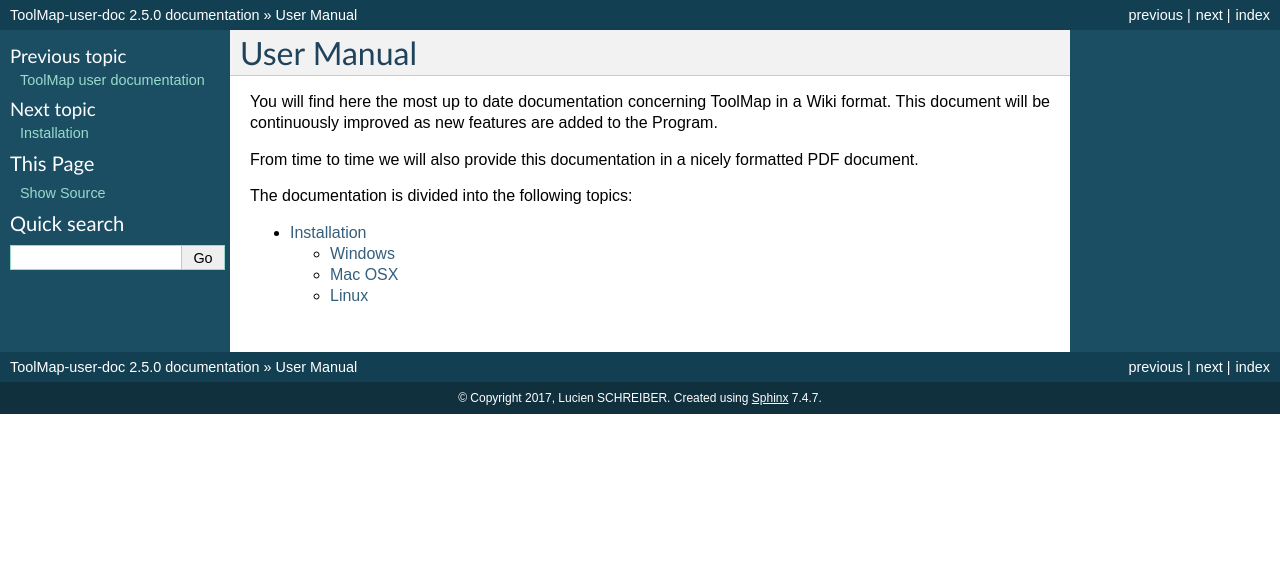
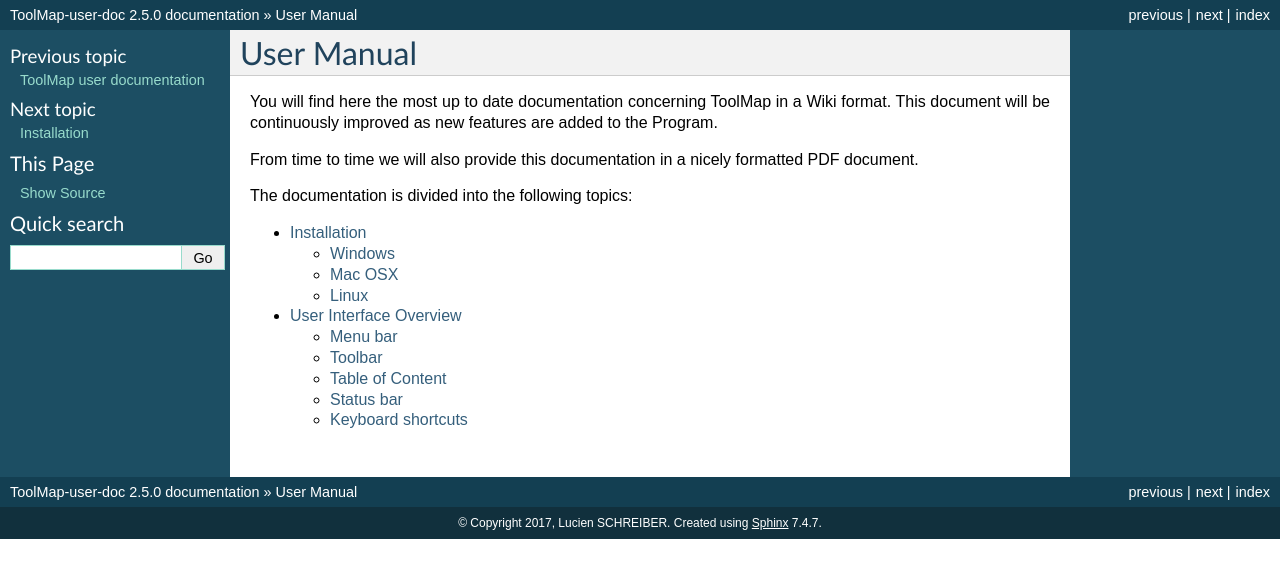
Before and after one commit to terranum-ch/ToolMap-user-doc, a Sphinx documentation site: the page built from doc/user-manual.rst, in a window 1280 px wide. Shown: the top 578 px of the page. Built offline with Sphinx 7.4.7, drawn with Linux system fonts in a browser that asks for light colours; some of the changed lines change nothing that is shown.

Commit message:
Adding gui section to the user manual

```diff
--- a/doc/user-manual.rst
+++ b/doc/user-manual.rst
@@ -11,3 +11,4 @@
    :maxdepth: 2
 
    usermanual/installation
+   usermanual/gui
--- /dev/null
+++ b/doc/usermanual/gui.rst
@@ -0,0 +1,173 @@
+User Interface Overview
+=======================
+
+The ToolMap user interface integrates the following elements:
+
+.. image:: img/window-interface.png
+
+
+#. Menu bar
+#. Toolbar
+#. Table of content
+#. Visualization and editing window
+#. Status bar
+
+Menu bar
+-------------------------------
+
+In the menu bar nine menus are available, each of them will lead you to different options:
+
+  - :guilabel:`Project`: This menu contains all options related to the project management.
+  - :guilabel:`Data`: This menu allows the user to add or import support data into the project.
+  - :guilabel:`View`: The view menu contains all options for navigating and zooming into the displayed data.
+  - :guilabel:`Selection`: This menu contains tools for managing the selection.
+  - :guilabel:`Edition`: All tools related to the editing process are located into this menu.
+  - :guilabel:`Attribution`: This menu contains the tools used when attributing datas.
+  - :guilabel:`Validation`: This menu contains the tools used to check the objects and layers before exportation as well as the //Statistics...// tool.
+  - :guilabel:`Window`: windows management and other functionalities.
+  - :guilabel:`Help`: The Help Menu provides various help functions as well as options for reporting a bug.
+
+Toolbar
+-------------------------------
+
+The toolbar is accessible on top of the application window, right under the menu bar. It allows to quickly access to the different main tools available in ToolMap. Most of the toolbar buttons are grayed out while no project is open.
+
+Selection tool
+^^^^^^^^^^^^^^^^^^^^^^^^^^
+
+  * |image_reference| Select one or several geometrical objects
+
+.. |image_reference| image:: img/tool-selection.jpg
+
+
+Navigation tools
+^^^^^^^^^^^^^^^^^^^^^^^^^^
+
+  * |img1| Zoom to the maximum extent of all visible layers
+  * |img2| Zoom in or out into the visualization window
+  * |img3| Pan the view in any direction
+  * |img4| Go back to the previous zoom extent
+
+Edition tool
+^^^^^^^^^^^^^^^^^^^^^^^^^^
+
+  * |img5| Draw a new object
+  * |img6| Modify an existing object
+  * |img7| Modify shared node
+
+Attribution tools
+^^^^^^^^^^^^^^^^^^^^^^^^^^
+
+  * |img8| Display the Object kind panel
+  * |img9| Display the Object attribute window
+
+Information tool
+^^^^^^^^^^^^^^^^^^^^^^^^^^
+
+  * |img10| Display the identification window
+
+Scale
+^^^^^^^^^^^^^^^^^^^^^^^^^^
+
+  * |img11| Drop-down menu of available scales. User defined scale can be set using the :menuselection:`Project --> Edit --> Settings` menu
+
+Table of Content
+-------------------------------
+
+The table of content shows a list of all the layers loaded in the project. It looks like the following:
+
+.. image:: img/window-toc.png
+
+#. Construction layers, they are automatically generated at the creation of the project and can be edited. They are displayed using a bold font.
+#. Support Themes, they cannot be edited.
+
+Status bar
+-------------------------------
+
+The status bar at the bottom of the application window provides additional information like geographical coordinates or the number of features selected.
+
+
+Keyboard shortcuts
+-------------------------------
+
+Keyboard Shortcuts have been set to the most used functions to make the use of Toolmap easier and quicker.
+
+.. note:: Under Mac OSX, Ctrl is replaced by the standard CMD(⌘) button.
+
+Project management
+^^^^^^^^^^^^^^^^^^^^^^^^^^^^^
+
+  * :kbd:`Ctrl+N`: Create a new empty project
+  * :kbd:`Ctrl+Alt+N`: Create a new project based on a template
+  * :kbd:`Ctrl+Alt+O`: Open an existing project
+  * :kbd:`Ctrl+S`: Backup the project
+  * :kbd:`Ctrl+Alt+S`: Save the project as a template
+  * :kbd:`Ctrl+Alt+E`: Open the export layer window
+  * :kbd:`Ctrl+O`: Link data
+  * :kbd:`Ctrl+W`: Unlink data
+
+Navigation tools
+^^^^^^^^^^^^^^^^^^^^^^^^^^
+
+  * :kbd:`<`: Previous zoom
+  * :kbd:`Z`: Zoom tool
+  * :kbd:`H`: Pan tool
+  * :kbd:`Ctrl+0`: Zoom to the full extent
+  * :kbd:`Ctrl+1`: Zoom to frame
+  * :kbd:`Ctrl+2`: Zoom to selected layer
+  * :kbd:`Ctrl+R`: Refresh display
+
+Editor tools
+^^^^^^^^^^^^^^^^^^^^^^^^^^
+
+  * :kbd:`D`: Draw a feature
+  * :kbd:`M`: Modify a feature
+  * :kbd:`P`: Draw a Bezier
+  * :kbd:`A`: Modify a Bezier
+  * :kbd:`Ctrl+Z`: Remove the last vertex
+  * :kbd:`Ctrl+V`: Display the vertex positions window
+  * :kbd:`I`: Insert vertex
+  * :kbd:`C`: Delete vertex
+  * :kbd:`Ctrl+T`: Move a shared Node
+  * :kbd:`DEL`: Delete the selected objects
+  * :kbd:`Ctrl+X`: Activate the line cutter tool
+  * :kbd:`Ctrl+F`: Merge the selected lines
+  * :kbd:`Ctrl+I`: Create intersections
+  * :kbd:`Ctrl+Alt+F`: Flip the selected line (change the orientation)
+  * :kbd:`Ctrl+G`: Display the snapping panel
+  * :kbd:`Ctrl+Alt+G`: Display snapping radius
+
+
+  * :kbd:`V`: Selection tool
+  * :kbd:`Ctrl+D`: Clear Selection
+
+
+  * :kbd:`ENTER / TAB`: Finish a segment or apply the modifications
+  * :kbd:`ESC`: Cancel an edition or modification
+
+Attribute tools
+^^^^^^^^^^^^^^^^^^^^^^^^^^
+
+  * :kbd:`Ctrl+A`: Display the Object attribute window
+  * :kbd:`Ctrl+Alt+A`: Display the Object attribute window (batch)
+  * :kbd:`Ctrl+Y`: Set Orientation tool
+
+Others
+^^^^^^^^^^^^^^^^^^^^^^^^^^
+
+  * :kbd:`Ctrl+L`: Display the log window
+  * :kbd:`Ctrl+Alt+R`: Run the selected query
+  * :kbd:`Ctrl+Alt+I`: Display the information Window
+
+
+.. |img1| image:: img/tool-zoommax.jpg
+.. |img2| image:: img/tool-zoom.jpg
+.. |img3| image:: img/tool-pan.jpg
+.. |img4| image:: img/tool-previous.jpg
+.. |img5| image:: img/tool-draw.jpg
+.. |img6| image:: img/tool-modification.jpg
+.. |img7| image:: img/tool-modify-shared.png
+.. |img8| image:: img/tool-attributionb.jpg
+.. |img9| image:: img/tool-attributiona.jpg
+.. |img10| image:: img/tool-info.jpg
+.. |img11| image:: img/tool-scale.jpg
```
